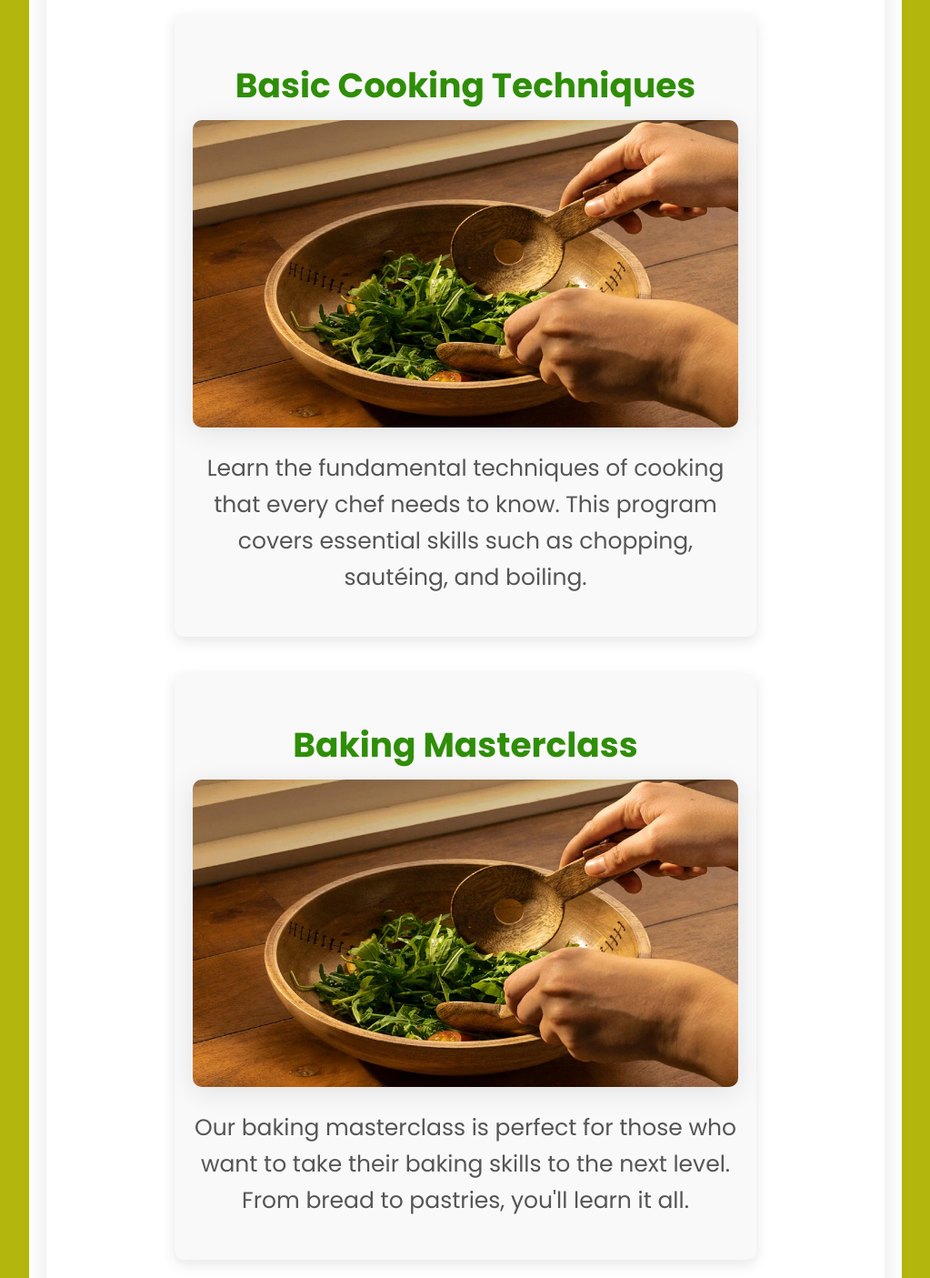
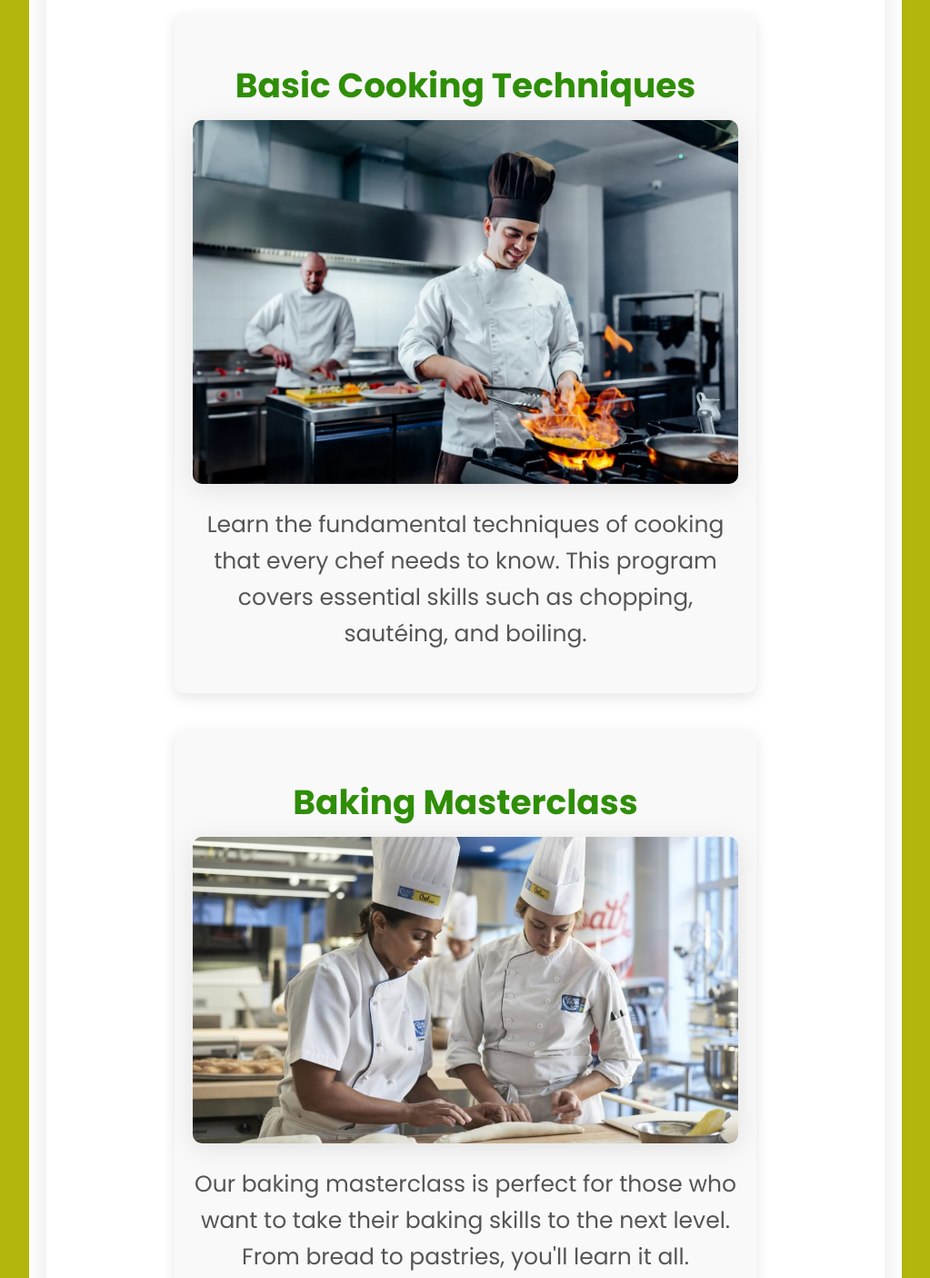
Before and after one commit to DikshaBhagat11/CSD-1103-Term-Project, a plain HTML site: page training.html in a window 1280 px wide. Shown: the part 1040-2445 px from the top of the page at 91% size, without its empty margins (128-1151 px from the left). Drawn offline with Linux system fonts and the light colour scheme.

Commit message:
Update training.html

```diff
--- a/training.html
+++ b/training.html
@@ -59,21 +59,21 @@
 
                 <div class="training-program">
                     <h2>Basic Cooking Techniques</h2>
-                    <img src="images/hero-image.jpg" alt="Basic Cooking Techniques">
+                    <img src="images/basic-cooking.jpg" alt="Basic Cooking Techniques">
                     <p>Learn the fundamental techniques of cooking that every chef needs to know. This program covers
                         essential skills such as chopping, sautéing, and boiling.</p>
                 </div>
 
                 <div class="training-program">
                     <h2>Baking Masterclass</h2>
-                    <img src="images/hero-image.jpg" alt="Baking Masterclass">
+                    <img src="images/baking.jpg" alt="Baking Masterclass">
                     <p>Our baking masterclass is perfect for those who want to take their baking skills to the next
                         level. From bread to pastries, you'll learn it all.</p>
                 </div>
 
                 <div class="training-program">
                     <h2>Advanced Culinary Skills</h2>
-                    <img src="images/hero-image.jpg" alt="Advanced Culinary Skills">
+                    <img src="images/culinary-skills.jpg" alt="Advanced Culinary Skills">
                     <p>For the seasoned cook looking to refine their skills, this program offers advanced techniques and
                         recipes to impress any guest.</p>
                 </div>
```
